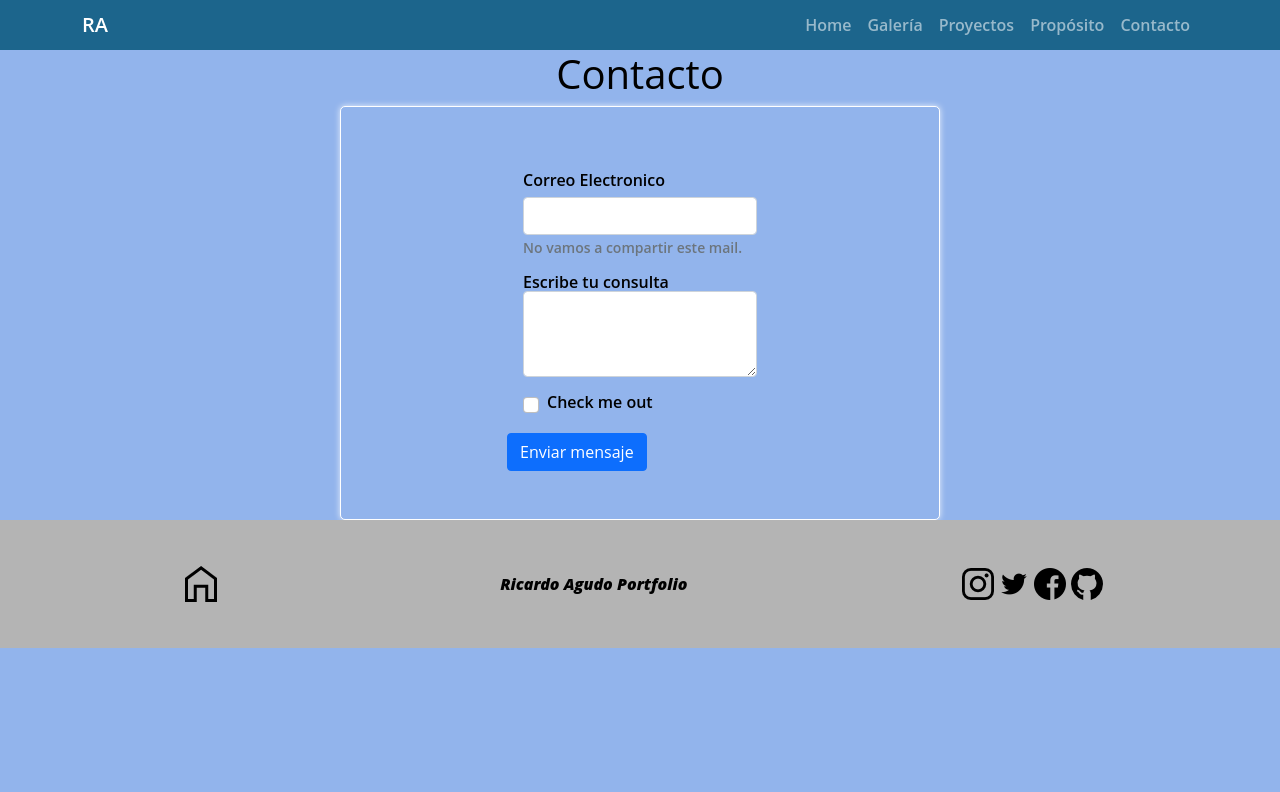
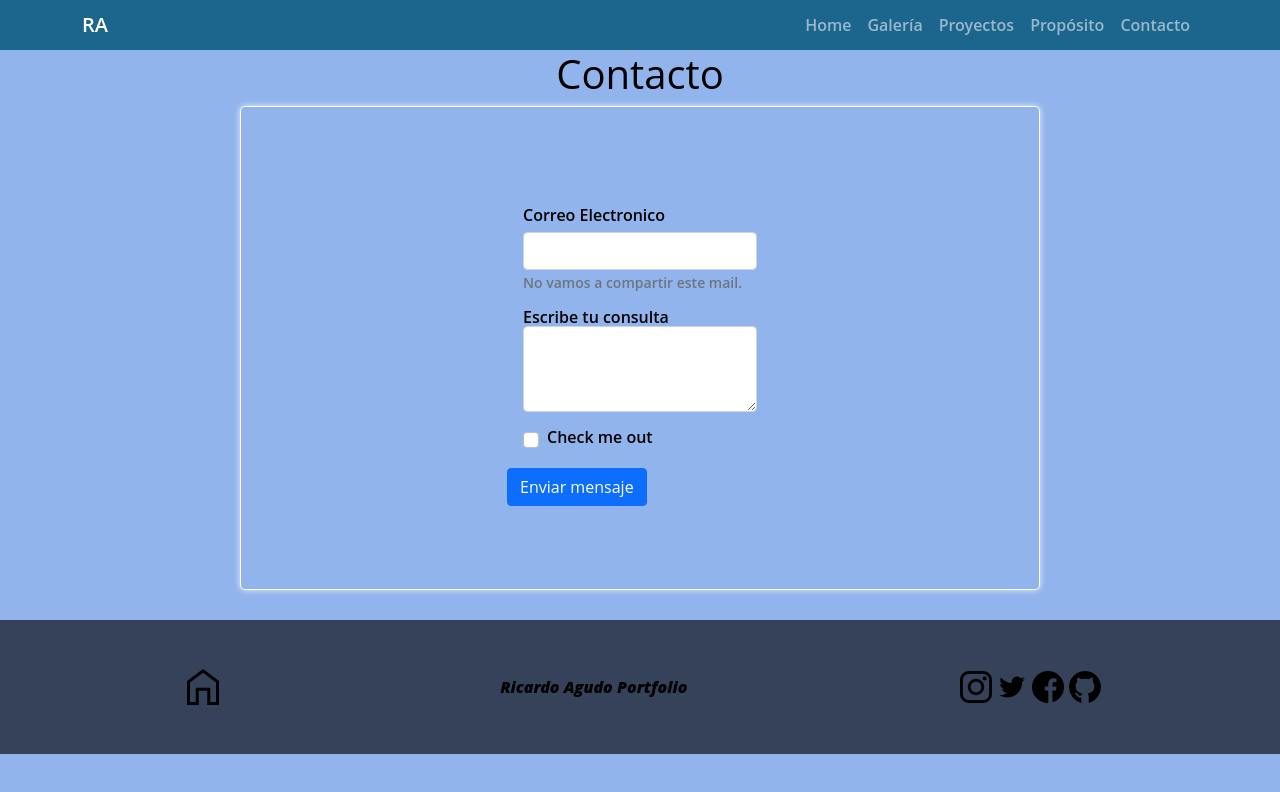
Before and after one commit to RicardoAgudo/Proyecto, a website: page views/contactos.html in a window 1280 px wide. Drawn offline with nearby package versions, Linux system fonts and the light colour scheme.

Commit message:
actualizacion casi final

```diff
--- a/scss/_contactos.scss
+++ b/scss/_contactos.scss
@@ -7,15 +7,21 @@
     text-align: center;
   }
   .contactos-wrapper{
-    width: 600px;
+    width: 800px;
     border: solid 1px #fff;
     border-radius: 5px;
     display: flex;
     align-items: center;
     justify-content: center;
     margin: 0 auto;
+    margin-bottom: 30px;
+    padding: 30px;
     background-color:#92B4EC ;
     box-shadow: 0 0 6px 0 rgba(255, 255, 255, 0.8)
+  }
+  .p-5{
+    margin: 5px;
+
   }
 
   // Media Queries
--- a/scss/_principal.scss
+++ b/scss/_principal.scss
@@ -12,7 +12,7 @@ h1 {
   body {
     margin:0;
     color:#000000;
-    background:#b4b4b4;
+    background:#EEEEEE;
     font:600 16px/18px 'Open Sans',sans-serif;
   }
 
@@ -63,7 +63,8 @@ h1 {
   }
 
   .footer-wrapper{
-    background-color: #b4b4b4;
+    background-color: #354259;
+    padding: 3px;
 }
 
 
```
Also changed, not shown: index.html (+1 -1 lines), css/style.css.
